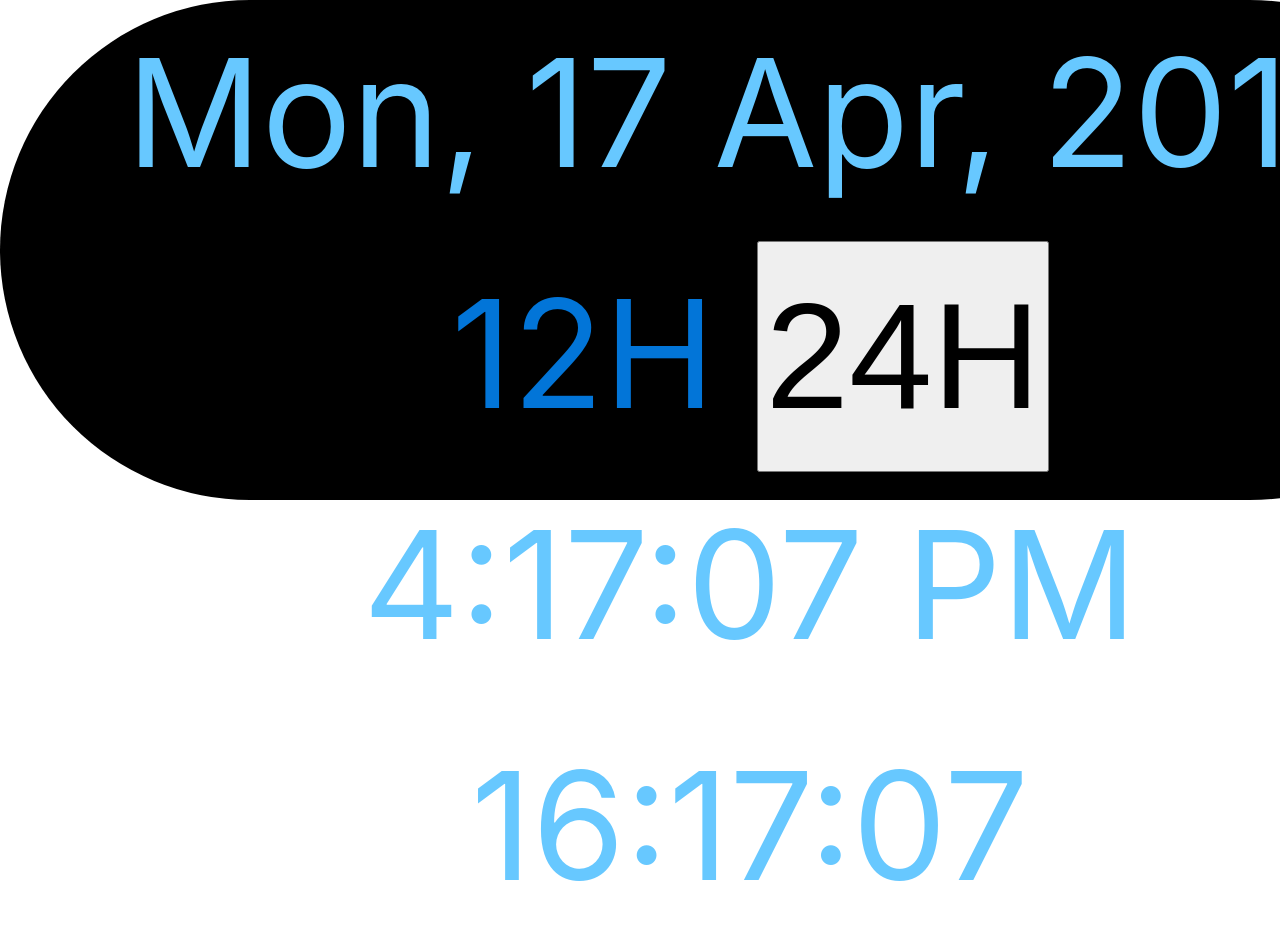
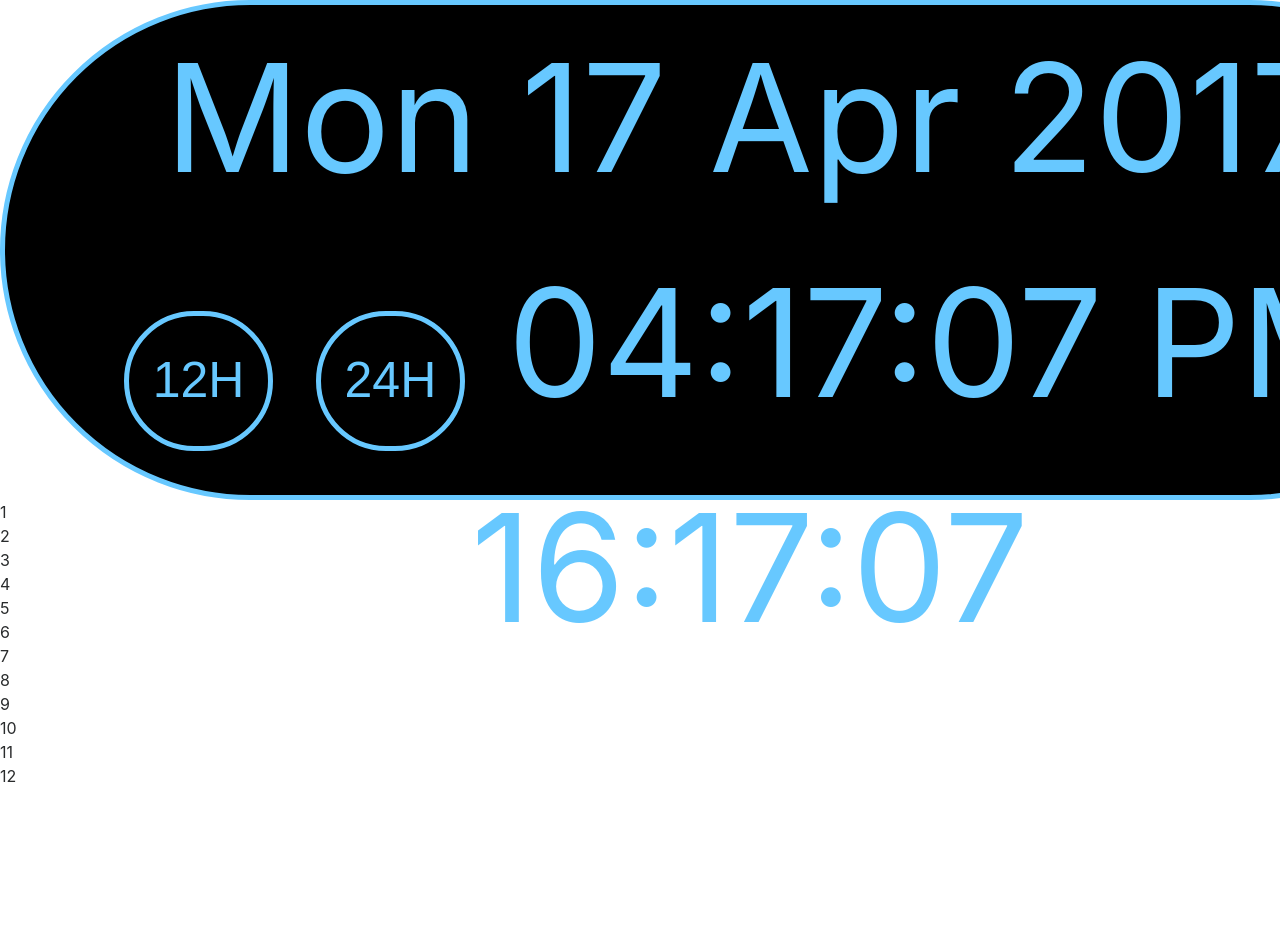
Before and after one commit to jcolairo/sg-clock, a website: page index.html in a window 1280 px wide. Shown: the top 938 px of the page. After the commit the page ends 800 px from the top, so only its background shows below. Drawn offline with nearby package versions, Linux system fonts and the light colour scheme; some packages are replaced by stand-ins of ours.

Commit message:
added alternating button for hour clock

```diff
--- a/css/main.css
+++ b/css/main.css
@@ -6,8 +6,22 @@
   font-size: 150px;
   text-align: center;
   border-radius: 400px;
+  border: 5px solid #67C8FF
 }
 .day {
   font-size: 75px;
   color: blue;
 }
+.button {
+  background: black;
+  color: #67C8FF;
+  font-size: 50px;
+  border-radius: 125px;
+  height: 140px;
+  border: 5px solid #67C8FF;
+  display: inline-block;
+}
+p {
+  display: inline-block;
+  margin: 0px;
+}
--- a/index.html
+++ b/index.html
@@ -8,7 +8,7 @@
   <script src="//cdnjs.cloudflare.com/ajax/libs/angular.js/1.4.0/angular.min.js"></script>
   <script src="//cdnjs.cloudflare.com/ajax/libs/angular-ui-router/0.2.15/angular-ui-router.js"></script>
 
-  <link href="css/css/bootstrap.min.css" rel="stylesheet">
+  <link href="./css/css/bootstrap.min.css" rel="stylesheet">
   <link rel="stylesheet" href="css/main.css">
 
   <script src="./app.js" charset="utf-8"></script>
@@ -21,15 +21,44 @@
   <section ng-controller="ClockController as clock" ui-view>
 
     <div class="clock-background">
-      <p>{{ clock.clock | date: 'EEE, d MMM, yyyy' }}</p>
-      <a href="" ng-click="shortHand=false ; longHand=true">12H</a>
-      <button ng-click="shortHand=true ; longHand=false">24H</button>
+      <p>{{ clock.clock | date: 'EEE d MMM yyyy' }}</p>
 
-      <p ng-click="shortHand=true ; longHand=false" ng-hide="shortHand">{{ clock.clock | date: 'h:mm:ss a' }}</p>
-      <p ng-click="shortHand=false ; longHand=true" ng-hide="longHand">{{ clock.clock | date: 'H:mm:ss' }}</p>
-      <!-- <button type="button" name="button" ng-click="showme=false">12h</button>
-      <button type="button" name="button" ng-click="">24h</button> -->
+      <div class="text">
+
+        <button class="btn-lg button" href="" ng-click="shortHand=false ; longHand=true">12H</button>
+        <button class="btn-lg button" ng-click="shortHand=true ; longHand=false">24H</button>
+
+        <p ng-click="shortHand=true ; longHand=false" ng-hide="shortHand">
+          {{ clock.clock | date: 'hh:mm:ss a' }}
+        </p>
+
+        <p ng-click="shortHand=false ; longHand=true" ng-hide="longHand">
+          {{ clock.clock | date: 'HH:mm:ss' }}
+        </p>
+
+      </div>
+
     </div>
+
+    <section>
+      <div id="time"></div>
+      <div id="clock"></div>
+      <div class="num num1"><div>1</div></div>
+      <div class="num num2"><div>2</div></div>
+      <div class="num num3"><div>3</div></div>
+      <div class="num num4"><div>4</div></div>
+      <div class="num num5"><div>5</div></div>
+      <div class="num num6"><div>6</div></div>
+      <div class="num num7"><div>7</div></div>
+      <div class="num num8"><div>8</div></div>
+      <div class="num num9"><div>9</div></div>
+      <div class="num num10"><div>10</div></div>
+      <div class="num num11"><div>11</div></div>
+      <div class="num num12"><div>12</div></div>
+      <div id="hr-hand"></div>
+      <div id="min-hand"></div>
+      <div id="sec-hand"></div>
+    </section>
 
   </section>
 
```
